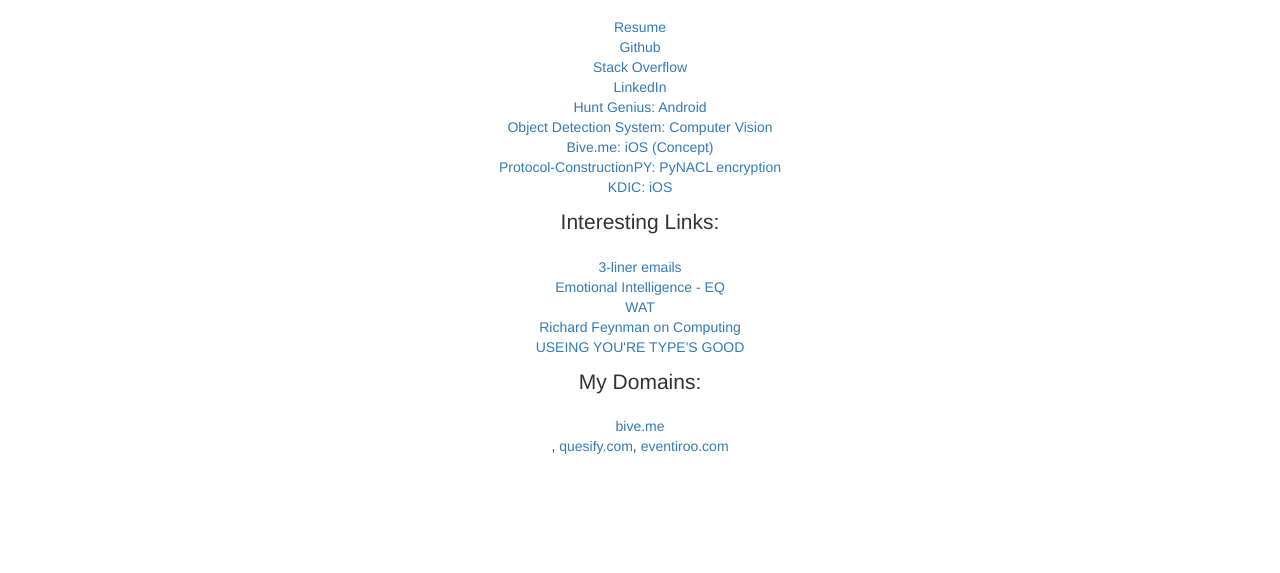
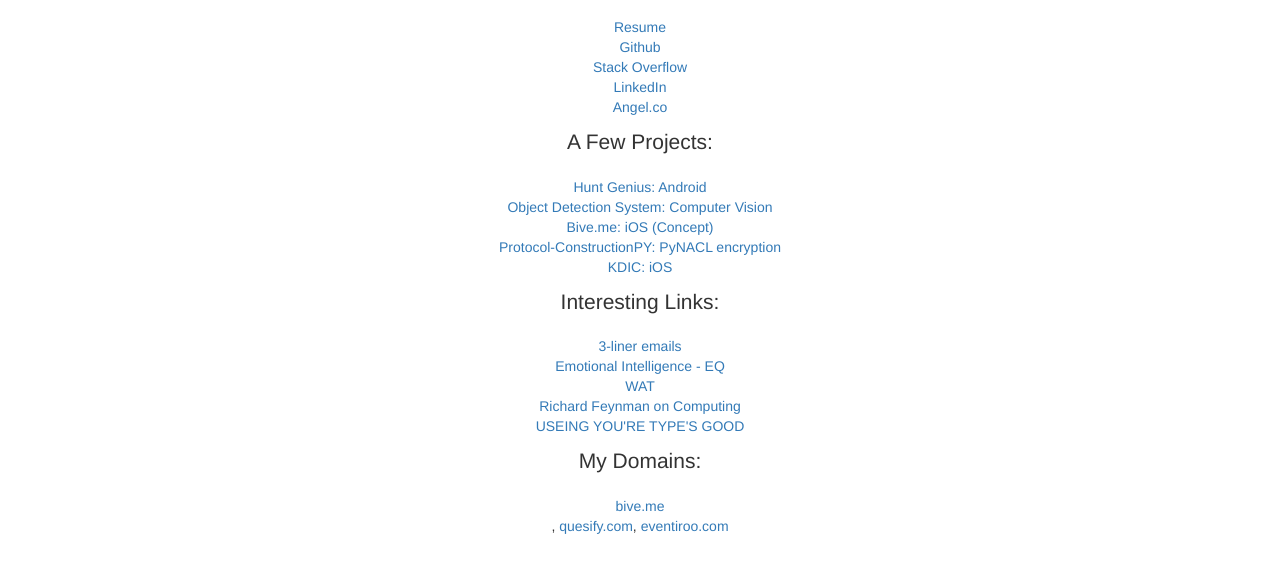
Before and after one commit to shaun117/shaun117.github.io, a plain HTML site: page index.html in a window 1280 px wide. Shown: the part 201-774 px from the top of the page. Drawn offline with Linux system fonts and the light colour scheme.

Commit message:
restruct

```diff
--- a/index.html
+++ b/index.html
@@ -75,6 +75,11 @@
                     <li><a href="https://github.com/shaun117">Github</a></li>
                     <li><a href="http://stackoverflow.com/users/3723198/shaun">Stack Overflow</a></li>
                     <li><a href="https://www.linkedin.com/in/shaunmataire">LinkedIn</a></li>
+                    <li><a href="https://angel.co/shaun-mataire">Angel.co</a></li>
+                </ul>
+
+                <p class="lead">A Few Projects:</p>
+                <ul class="list-unstyled">
                     <li><a href="https://launchkit.io/websites/ZA5U6wlLW7I/">Hunt Genius: Android</a></li>
                     <li><a href="https://github.com/shaun117/Obstacle-Detection-Proto">Object Detection System: Computer Vision</a></li>
                     <li><a href="https://launchkit.io/websites/kZdXD8nh_fk/">Bive.me: iOS (Concept)</a></li>
```
